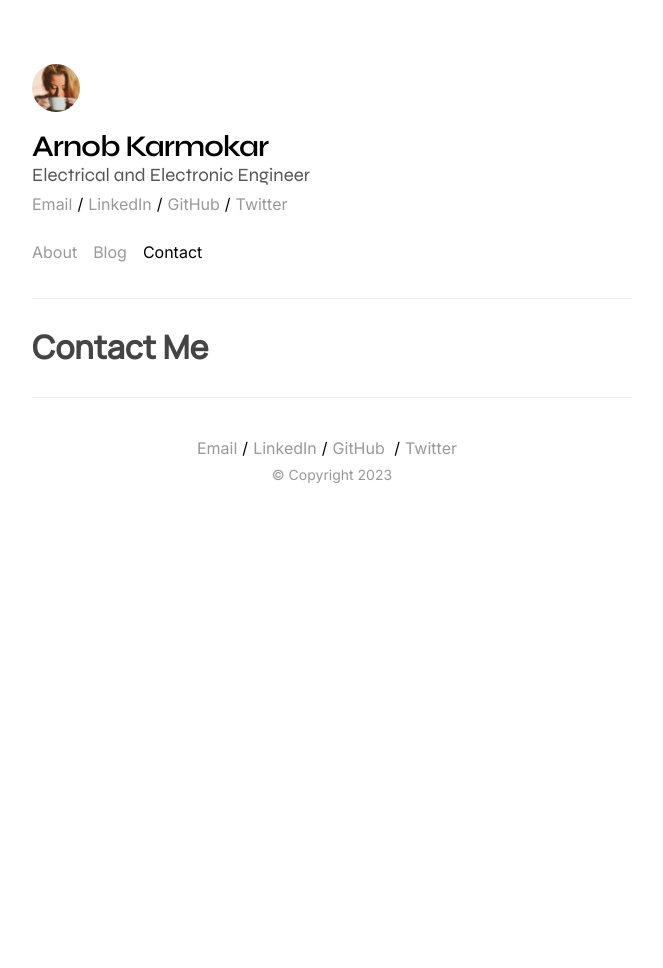
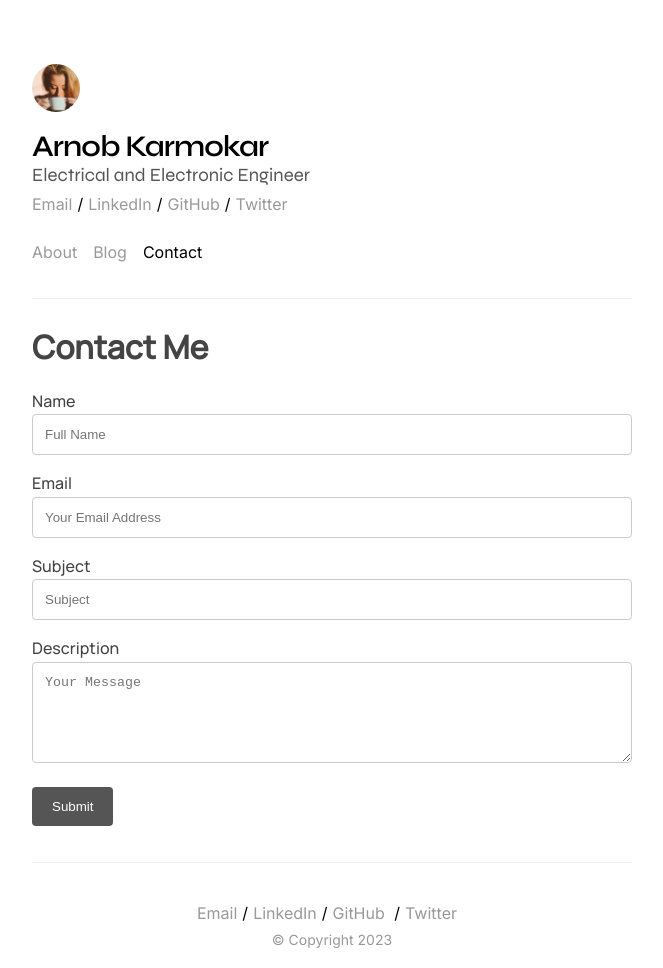
Before and after one commit to academicportfolio/academicportfolio.github.io, a Jekyll site: the page built from _pages/contact.md, in a window 1280 px wide. Shown: the whole page, without its empty margins (308-971 px from the left). Built offline with Jekyll 4.4.1, drawn with Linux system fonts in a browser that asks for light colours; before the commit the page ends 900 px from its top, so only the background shows below that.

Commit message:
added contact form

```diff
--- a/_config.yml
+++ b/_config.yml
@@ -91,4 +91,8 @@ defaults:
 
 # Disqus Comment
 disqus:
-  shortname: academic-portfolio
+  shortname: academic-portfolio # Change with your own disqus shortname
+
+# Contact Form
+formspree:
+  endpoint: https://formspree.io/f/xdorkgkv # Change with your own form's endpoint
--- /dev/null
+++ b/_includes/contact-form.html
@@ -0,0 +1,15 @@
+{% if site.formspree.endpoint %}
+<div class="ap-form-container">
+    <form action="{{site.formspree.endpoint}}" method="post">
+        <label for="name">Name</label>
+        <input type="text" name="name" id="name" placeholder="Full Name">
+        <label for="email">Email</label>
+        <input type="email" name="_replyto" id="email" placeholder="Your Email Address">
+        <label for="subject">Subject</label>
+        <input type="text" name="subject" id="subject" placeholder="Subject">
+        <label for="description">Description</label>
+        <textarea name="body" id="message" placeholder="Your Message" rows="5"></textarea>
+        <input type="submit" value="Submit">
+    </form>
+</div>
+{% endif %}
--- a/_pages/contact.md
+++ b/_pages/contact.md
@@ -5,3 +5,5 @@ permalink: "/contact"
 ---
 
 # Contact Me
+
+{% include contact-form.html %}
--- a/assets/styles.scss
+++ b/assets/styles.scss
@@ -530,6 +530,35 @@ a:hover {
     color: $link !important;
 }
 
+.ap-form-container {
+    margin: 28px auto;
+    background-color: #fff;
+  }
+
+  .ap-form-container input[type="text"],
+  input[type="email"],
+  textarea {
+    width: 100%;
+    padding: 12px;
+    border: 1px solid #ccc;
+    border-radius: 4px;
+    box-sizing: border-box;
+    margin-bottom: 16px;
+  }
+
+  .ap-form-container input[type="submit"] {
+    background-color: #555555;
+    color: white;
+    padding: 12px 20px;
+    border: none;
+    border-radius: 4px;
+    cursor: pointer;
+  }
+
+  .ap-form-container input[type="submit"]:hover {
+    background-color: $link;
+  }
+
 @media (max-width: 768px) {
     .ap-container {
         margin: 0 auto;
```
Also changed, not shown: readme.md (+10 -1 lines).
